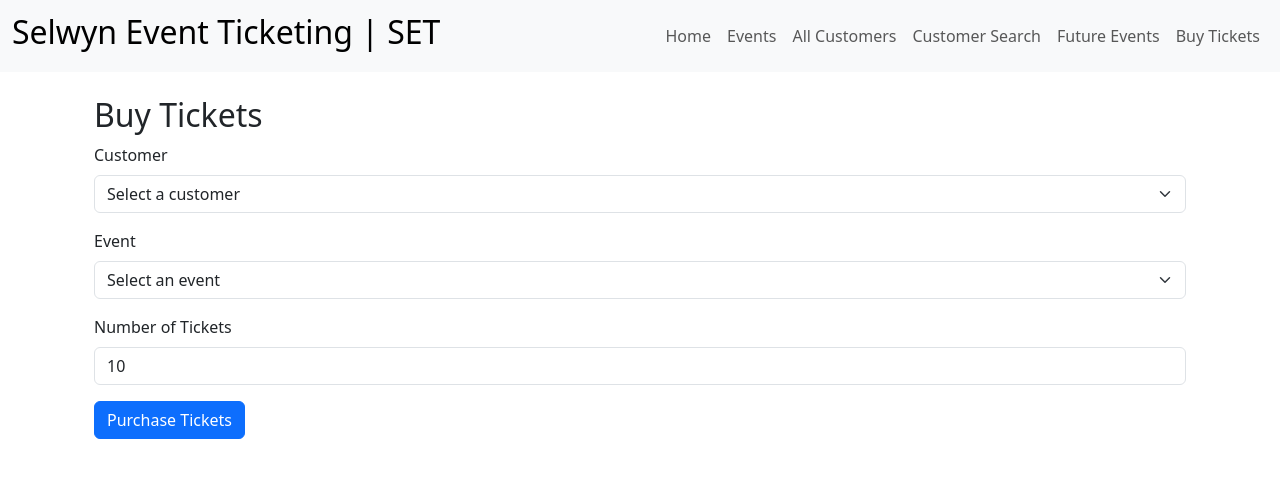
After one commit to Raghav1290/selwyn_ticketing, a Flask app: template templates/buytickets.html in a window 1280 px wide. The commit adds this page. Shown: the top 478 px of the page. Run offline with Flask 3, Linux system fonts and the light colour scheme; the template is opened without the code that fills it: most values are stand-ins (such as "Sample title", 1, 10 or a date in 2020); some libraries are stand-ins or nearby versions.

Commit message:
Added buytickets.html and futureevents.html and made some more changes after testing

```diff
--- a/app.py
+++ b/app.py
@@ -31,7 +31,7 @@ def getCursor():
         except MySQLdb.Error as e:
 
             #displaying error messages if the connection gets failed
-            flash(f"Database connection error: {e}", "error")
+            flash(f"Database connection error: {e}", "danger")
             raise
     cursor = connection.cursor(DictCursor)
     return cursor
@@ -116,7 +116,7 @@ def customersearch():
             search_results = cursor.fetchall() #Retrieved data into search_results
             return render_template("customersearchresults.html", search_results=search_results, search_term=search_term) #Rendering the customersearch result template and passing search_result data
         else:
-            flash("Please enter a search term.", "error")
+            flash("Please enter a search term.", "danger")
             # If no search term, redirect back to the search form page
             return redirect(url_for('customersearch'))
 
@@ -168,7 +168,7 @@ def addcustomer():
 
         if errors:
             for error in errors:
-                flash(error, "error")
+                flash(error, "danger")
             return render_template("addcustomer.html",
                                    first_name=first_name, family_name=family_name,
                                    date_of_birth=date_of_birth_str, email=email) #Redering template if error occured
@@ -188,7 +188,7 @@ def addcustomer():
                 flash("Customer added successfully!", "success")
                 return redirect(url_for('customers_list')) # Redirecting to customers list after adding
             except MySQLdb.Error as e:
-                flash(f"Database error: Could not add customer. {e}", "error") #error handling
+                flash(f"Database error: Could not add customer. {e}", "danger") #error handling
                 return render_template("addcustomer.html",
                                        first_name=first_name, family_name=family_name,
                                        date_of_birth=date_of_birth_str, email=email)
@@ -208,7 +208,7 @@ def editcustomer(customer_id):
         customer_data = cursor.fetchone()
 
         if not customer_data:
-            flash("Customer not found.", "error") #Error handling
+            flash("Customer not found.", "danger") #Error handling
             return redirect(url_for('customers_list')) # Redirecting to all customers list
 
         # Formatng the date for HTML input
@@ -257,7 +257,7 @@ def editcustomer(customer_id):
 
         if errors:
             for error in errors:
-                flash(error, "error")
+                flash(error, "danger")
             # Prepopulating the form for good user experience
             customer_data = request.form.to_dict()
             customer_data['customer_id'] = customer_id
@@ -274,7 +274,7 @@ def editcustomer(customer_id):
                 flash("Customer details updated successfully!", "success")
                 return redirect(url_for('customerticketsummary', customer_id=customer_id))
             except MySQLdb.Error as e:
-                flash(f"Database error: Could not update customer. {e}", "error") #Flashing message if any error comes
+                flash(f"Database error: Could not update customer. {e}", "danger") #Flashing message if any error comes
                 customer_data = request.form.to_dict()
                 customer_data['customer_id'] = customer_id
                 return render_template("editcustomer.html", customer_data=customer_data)
@@ -284,7 +284,7 @@ def editcustomer(customer_id):
 #Customer ticket summary route
 @app.route("/customerticketsummary/<int:customer_id>")
 def customerticketsummary(customer_id):
-    cursor = getCursor()
+    cursor = getCursor() #Getting database cursor for specifoc route
 
     # Fetching customer details from database
     qstr_customer = """
@@ -326,13 +326,163 @@ def customerticketsummary(customer_id):
                            tickets=customer_ticket_purchases,
                            total_tickets=total_tickets_bought_by_customer) # Rendering customerticketsummary template
 
+
+#Future Events Route used to display all the tickets and events availability in future
 @app.route("/futureevents")
 def futureevents():
-    #Future Events which still have tickets available.
-    return render_template("futureevents.html")
+    cursor = getCursor() #Getting database cursor for specifoc route
+    # Retrieving future events data from the databse
+    qstr = """
+        SELECT e.event_id, e.event_name, e.event_date, e.capacity,
+               SUM(CASE WHEN ts.tickets_purchased IS NULL THEN 0 ELSE ts.tickets_purchased END) AS tickets_sold
+        FROM events e
+        LEFT JOIN ticket_sales ts ON e.event_id = ts.event_id
+        WHERE e.event_date > CURDATE()
+        GROUP BY e.event_id, e.event_name, e.event_date, e.capacity
+        HAVING (e.capacity - SUM(CASE WHEN ts.tickets_purchased IS NULL THEN 0 ELSE ts.tickets_purchased END)) > 0
+        ORDER BY e.event_date ASC;
+    """
+    cursor.execute(qstr)
+    future_events_data = cursor.fetchall() #Storing fetched data to future_events_data
+    return render_template("futureevents.html", future_events=future_events_data)
+
+#Buy Tickets Route
+@app.route("/tickets/buy", methods=["GET", "POST"])
+def buytickets():
+    cursor = getCursor() #Getting database cursor for specifoc route
+    if request.method == "GET":
+        # Fetching available event tickets from database
+        qstr_events = """
+            SELECT e.event_id, e.event_name, e.event_date, e.capacity, e.age_restriction,
+                   SUM(CASE WHEN ts.tickets_purchased IS NULL THEN 0 ELSE ts.tickets_purchased END) AS tickets_sold
+            FROM events e
+            LEFT JOIN ticket_sales ts ON e.event_id = ts.event_id
+            WHERE e.event_date > CURDATE()
+            GROUP BY e.event_id, e.event_name, e.event_date, e.capacity, e.age_restriction
+            HAVING (e.capacity - SUM(CASE WHEN ts.tickets_purchased IS NULL THEN 0 ELSE ts.tickets_purchased END)) > 0
+            ORDER BY e.event_date ASC;
+        """
+        cursor.execute(qstr_events)
+        available_events = cursor.fetchall()
+
+        # Calculating the event tickets remaining
+        for event in available_events:
+            event['remaining_tickets'] = event['capacity'] - event['tickets_sold']
+
+        # Fetching the customer list from database
+        qstr_customers = "SELECT customer_id, CONCAT(first_name, ' ', family_name) AS full_name, date_of_birth FROM customers ORDER BY family_name ASC, first_name ASC;"
+        cursor.execute(qstr_customers)
+        customers_data = cursor.fetchall()
+
+        return render_template("buytickets.html", events=available_events, customers=customers_data) #Redering buytickets.html
+
+    elif request.method == "POST":
+        # Fetching user input
+        customer_id = request.form.get('customer_id')
+        event_id = request.form.get('event_id')
+        quantity_str = request.form.get('quantity')
+
+        errors = [] # List to store errors
+
+        # Validating the fields that are required
+        if not customer_id:
+            errors.append("Please select a customer.")
+        if not event_id:
+            errors.append("Please select an event.")
+        if not quantity_str:
+            errors.append("Number of tickets is required.")
+
+        try:
+            quantity = int(quantity_str)
+            if quantity <= 0:
+                errors.append("Number of tickets must be at least 1.")
+        except ValueError:
+            errors.append("Invalid number of tickets.")
+            quantity = 0 # Setting quantity to 0 so that further calculation issues could be prevented
+
+        # Fetching event customer and details for validation ahead
+        customer_dob = None
+        event_age_restriction = None
+        event_capacity = 0
+        tickets_sold = 0
+
+        if customer_id and customer_id.isdigit():
+            qstr_customer_dob = "SELECT date_of_birth FROM customers WHERE customer_id = %s;"
+            cursor.execute(qstr_customer_dob, (customer_id,))
+            customer_data = cursor.fetchone()
+            if customer_data:
+                customer_dob = customer_data['date_of_birth']
+            else:
+                errors.append("Selected customer not found.")
+
+        if event_id and event_id.isdigit():
+            qstr_event_details = """
+                SELECT e.age_restriction, e.capacity,
+                       SUM(CASE WHEN ts.tickets_purchased IS NULL THEN 0 ELSE ts.tickets_purchased END) AS tickets_sold
+                FROM events e
+                LEFT JOIN ticket_sales ts ON e.event_id = ts.event_id
+                WHERE e.event_id = %s
+                GROUP BY e.event_id, e.age_restriction, e.capacity;
+            """
+            cursor.execute(qstr_event_details, (event_id,))
+            event_details = cursor.fetchone()
+            if event_details:
+                event_age_restriction = event_details['age_restriction']
+                event_capacity = event_details['capacity']
+                tickets_sold = event_details['tickets_sold']
+            else:
+                errors.append("Selected event not found or has no available tickets.")
+
+        # Applying validations for age restriction
+        if customer_dob and event_age_restriction is not None:
+            today = date.today()
+            age = today.year - customer_dob.year - ((today.month, today.day) < (customer_dob.month, customer_dob.day))
+            if age < event_age_restriction:
+                errors.append(f"Customer is too young for this event. Minimum age required: {event_age_restriction}.")
+
+        # Validation for tickets which are available
+        tickets_remaining = event_capacity - tickets_sold
+        if quantity > tickets_remaining:
+            errors.append(f"Not enough tickets available. Only {tickets_remaining} tickets left.")
 
 
-@app.route("/tickets/buy")
-def buytickets():
-    #Buy tickets
-    return render_template()
+        if errors:
+            for error in errors:
+                flash(error, "danger") #Flashing error messages if error ouccur
+
+            qstr_events_get = """
+                SELECT e.event_id, e.event_name, e.event_date, e.capacity, e.age_restriction,
+                       SUM(CASE WHEN ts.tickets_purchased IS NULL THEN 0 ELSE ts.tickets_purchased END) AS tickets_sold
+                FROM events e
+                LEFT JOIN ticket_sales ts ON e.event_id = ts.event_id
+                WHERE e.event_date > CURDATE()
+                GROUP BY e.event_id, e.event_name, e.event_date, e.capacity, e.age_restriction
+                HAVING (e.capacity - SUM(CASE WHEN ts.tickets_purchased IS NULL THEN 0 ELSE ts.tickets_purchased END)) > 0
+                ORDER BY e.event_date ASC;
+            """
+            cursor.execute(qstr_events_get)
+            available_events = cursor.fetchall()
+
+            for event in available_events:
+                event['remaining_tickets'] = event['capacity'] - event['tickets_sold']
+
+            qstr_customers_get = "SELECT customer_id, CONCAT(first_name, ' ', family_name) AS full_name, date_of_birth FROM customers ORDER BY family_name ASC, first_name ASC;"
+            cursor.execute(qstr_customers_get)
+            customers_data = cursor.fetchall()
+
+            return render_template("buytickets.html", events=available_events, customers=customers_data,
+                                   selected_customer_id=customer_id, selected_event_id=event_id, selected_quantity=quantity_str)
+        else:
+            # If all validations gets paased then continue with ticket purchase
+            try:
+                #updating tickets data in the database
+                qstr_insert_ticket = """
+                    INSERT INTO ticket_sales (customer_id, event_id, tickets_purchased)
+                    VALUES (%s, %s, %s);
+                """
+                cursor.execute(qstr_insert_ticket, (customer_id, event_id, quantity))
+                flash("Tickets purchased successfully!", "success")
+                return redirect(url_for('customerticketsummary', customer_id=customer_id)) #Reirecting to customersummary route
+            except MySQLdb.Error as e:
+                flash(f"Database error: Could not purchase tickets. {e}", "error") #Flashing error messages
+                return redirect(url_for('buytickets')) #Redirecting to buytickets route
--- a/templates/base.html
+++ b/templates/base.html
@@ -29,10 +29,10 @@
               <a class="nav-link" href="{{url_for('customersearch')}}">Customer Search</a> {# Renamed for clarity #}
             </li>
             <li class="nav-item">
-              <a class="nav-link" href="/">Future Events</a>
+              <a class="nav-link" href="{{url_for('futureevents')}}">Future Events</a>
             </li>
             <li class="nav-item">
-              <a class="nav-link" href="/">Buy Tickets</a>
+              <a class="nav-link" href="{{url_for('buytickets')}}">Buy Tickets</a>
             </li>
           </ul>
         </div>
--- /dev/null
+++ b/templates/buytickets.html
@@ -0,0 +1,51 @@
+{% extends "base.html" %}
+{% block title %}Selwyn Event Ticketing - Buy Tickets{% endblock %}
+{% block content %}
+<div class="container mt-4">
+    <h2>Buy Tickets</h2>
+
+    {# Flash messages are now handled dynamically in base.html #}
+
+    <form method="post" class="needs-validation" novalidate>
+        <div class="mb-3">
+            <label for="customer_id" class="form-label">Customer</label>
+            <select name="customer_id" id="customer_id" class="form-select" required>
+                <option value="" disabled {% if not selected_customer_id %}selected{% endif %}>Select a customer</option>
+                {% for customer in customers %}
+                    <option value="{{ customer.customer_id }}" {% if selected_customer_id and selected_customer_id == customer.customer_id %}selected{% endif %}>
+                        {{ customer.full_name }} (DOB: {{ customer.date_of_birth.strftime('%d/%m/%Y') }})
+                    </option>
+                {% endfor %}
+            </select>
+            <div class="invalid-feedback">
+                Please select a customer.
+            </div>
+        </div>
+
+        <div class="mb-3">
+            <label for="event_id" class="form-label">Event</label>
+            <select name="event_id" id="event_id" class="form-select" required>
+                <option value="" disabled {% if not selected_event_id %}selected{% endif %}>Select an event</option>
+                {% for event in events %}
+                    <option value="{{ event.event_id }}" {% if selected_event_id and selected_event_id == event.event_id %}selected{% endif %}>
+                        {{ event.event_name }} ({{ event.event_date.strftime('%d/%m/%Y') }} – {{ event.remaining_tickets }} tickets left)
+                    </option>
+                {% endfor %}
+            </select>
+            <div class="invalid-feedback">
+                Please select an event.
+            </div>
+        </div>
+
+        <div class="mb-3">
+            <label for="quantity" class="form-label">Number of Tickets</label>
+            <input type="number" class="form-control" id="quantity" name="quantity" min="1" value="{{ selected_quantity if selected_quantity is defined else '' }}" required>
+            <div class="invalid-feedback">
+                Please enter a valid number of tickets (at least 1).
+            </div>
+        </div>
+
+        <button type="submit" class="btn btn-primary">Purchase Tickets</button>
+    </form>
+</div>
+{% endblock %}
--- a/templates/customersearch.html
+++ b/templates/customersearch.html
@@ -16,7 +16,7 @@
             </div>
         </div>
         <button type="submit" class="btn btn-primary">Search</button>
-        <a href="{{ url_for('customersearch') }}" class="btn btn-secondary">Clear Search</a> {# Changed from "Cancel" to "Clear Search" #}
-        <a href="{{ url_for('addcustomer') }}" class="btn btn-success">Add New Customer</a> {# Added link to add customer #}
+        <a href="{{ url_for('customersearch') }}" class="btn btn-secondary">Clear Search</a>
+        <a href="{{ url_for('addcustomer') }}" class="btn btn-success">Add New Customer</a>
     </form>
 {% endblock %}
--- a/templates/eventcustomerlist.html
+++ b/templates/eventcustomerlist.html
@@ -18,7 +18,7 @@
         <tbody>
         {% for customer in customers %}
             <tr>
-                <td><a href="/">{{ customer.full_name }}</a></td>
+                <td><a href="{{ url_for('customerticketsummary', customer_id=customer.customer_id) }}">{{ customer.full_name }}</a></td>
                 <td>{{ customer.ticket_quantity }}</td>
                 <td>
                     <a href="{{ url_for('editcustomer', customer_id=customer['customer_id']) }}" class="btn btn-primary btn-sm">Edit</a>
```
Also changed, not shown: templates/futureevents.html (added, +32 -0 lines).
